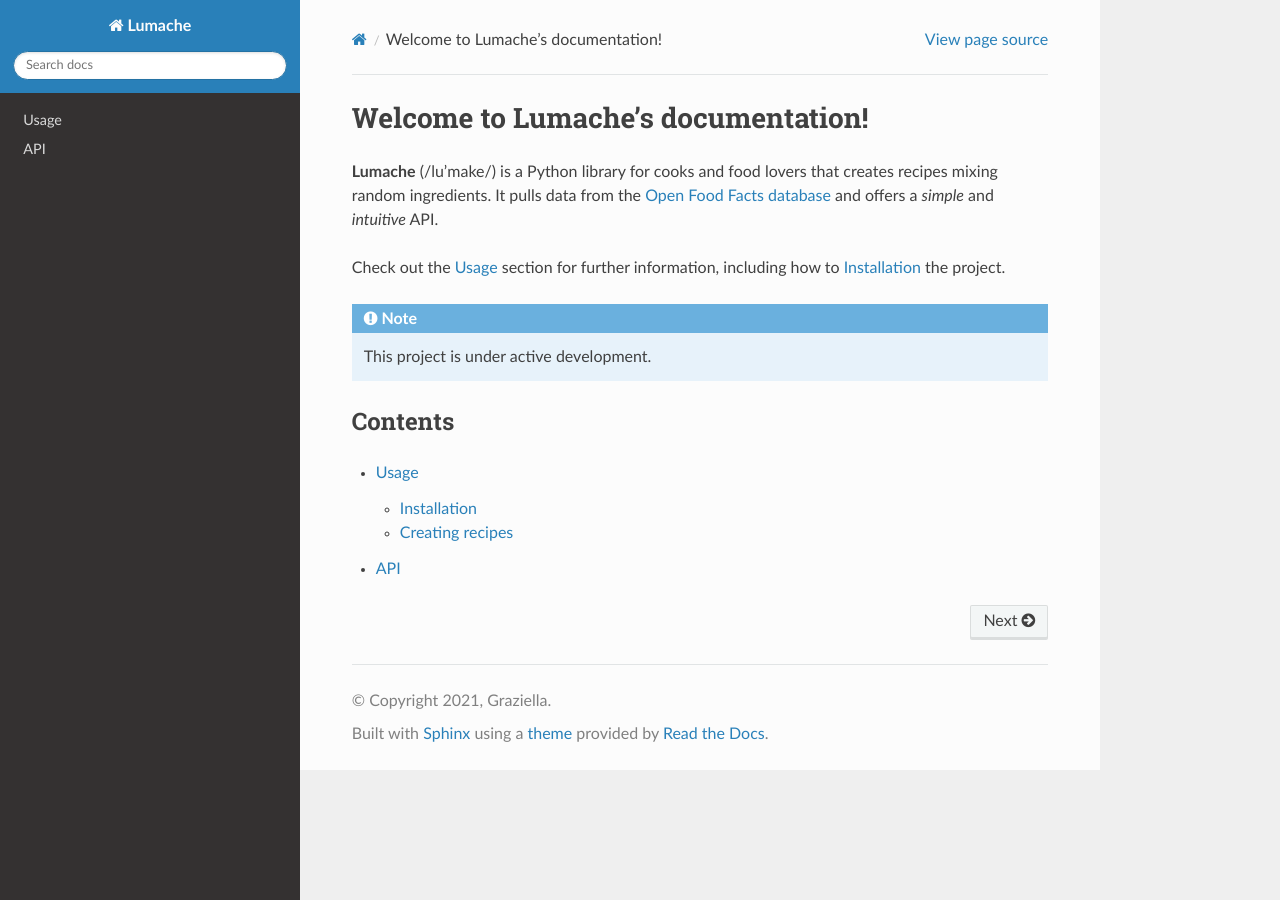
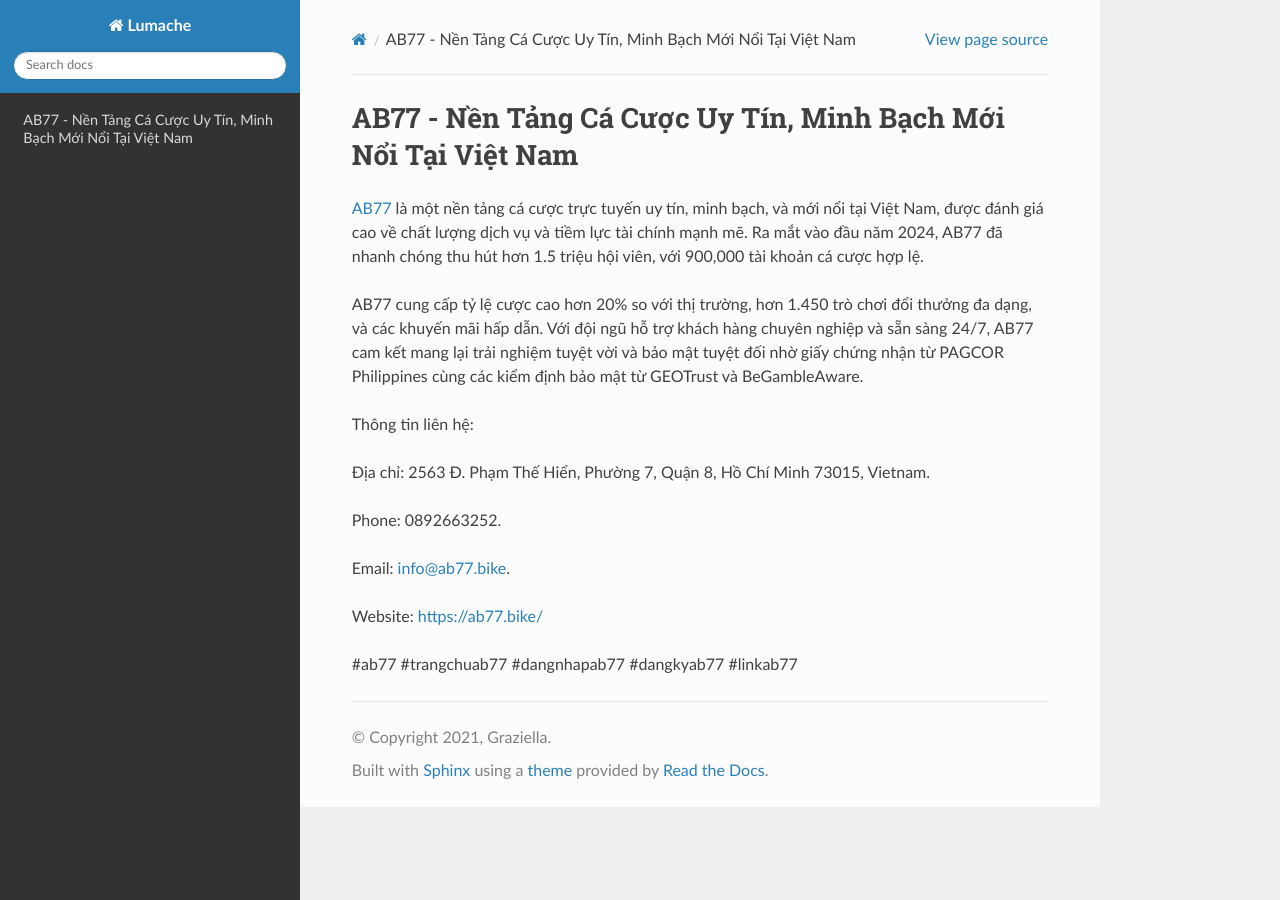
Before and after one commit to moonneil524kawb/ab77bike, a Sphinx documentation site: the page built from docs/source/index.rst, in a window 1280 px wide. Built offline with Sphinx 7.4.7 and the Read the Docs theme 3.1.0, drawn with Linux system fonts in a browser that asks for light colours.

Commit message:
Update index.rst

```diff
--- a/docs/source/index.rst
+++ b/docs/source/index.rst
@@ -1,22 +1,18 @@
-Welcome to Lumache's documentation!
+AB77 - Nền Tảng Cá Cược Uy Tín, Minh Bạch Mới Nổi Tại Việt Nam
 ===================================
 
-**Lumache** (/lu'make/) is a Python library for cooks and food lovers
-that creates recipes mixing random ingredients.
-It pulls data from the `Open Food Facts database <https://world.openfoodfacts.org/>`_
-and offers a *simple* and *intuitive* API.
+`AB77 <https://ab77.bike/>`_ là một nền tảng cá cược trực tuyến uy tín, minh bạch, và mới nổi tại Việt Nam, được đánh giá cao về chất lượng dịch vụ và tiềm lực tài chính mạnh mẽ. Ra mắt vào đầu năm 2024, AB77 đã nhanh chóng thu hút hơn 1.5 triệu hội viên, với 900,000 tài khoản cá cược hợp lệ.
 
-Check out the :doc:`usage` section for further information, including
-how to :ref:`installation` the project.
+AB77 cung cấp tỷ lệ cược cao hơn 20% so với thị trường, hơn 1.450 trò chơi đổi thưởng đa dạng, và các khuyến mãi hấp dẫn. Với đội ngũ hỗ trợ khách hàng chuyên nghiệp và sẵn sàng 24/7, AB77 cam kết mang lại trải nghiệm tuyệt vời và bảo mật tuyệt đối nhờ giấy chứng nhận từ PAGCOR Philippines cùng các kiểm định bảo mật từ GEOTrust và BeGambleAware.
 
-.. note::
+Thông tin liên hệ:
 
-   This project is under active development.
+Địa chỉ: 2563 Đ. Phạm Thế Hiển, Phường 7, Quận 8, Hồ Chí Minh 73015, Vietnam.
 
-Contents
---------
+Phone: 0892663252.
 
-.. toctree::
+Email: info@ab77.bike.
 
-   usage
-   api
+Website: https://ab77.bike/
+
+#ab77 #trangchuab77 #dangnhapab77 #dangkyab77 #linkab77
```
